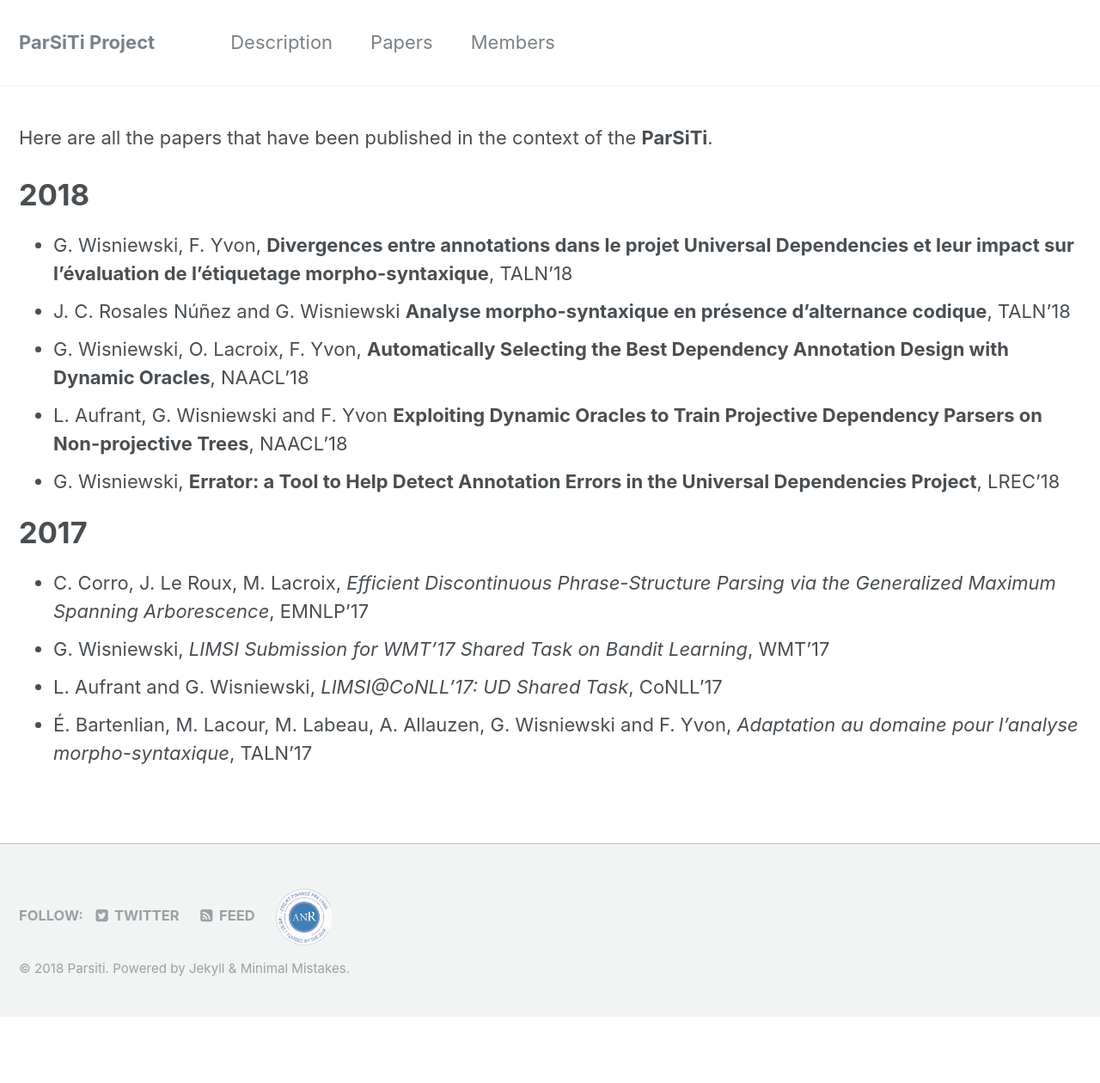
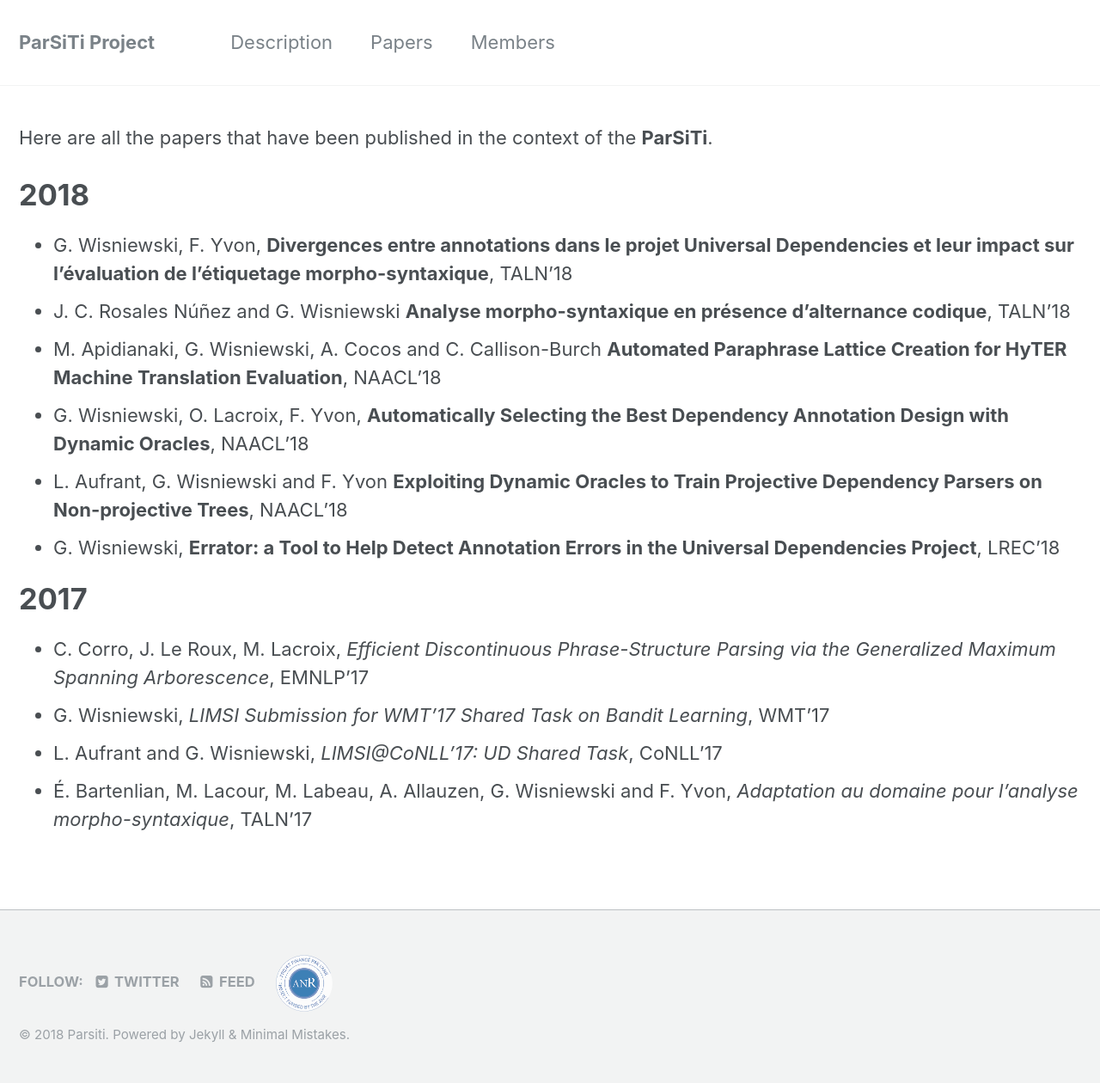
Before and after one commit to parsiti/parsiti.github.io, a Jekyll site: the page built from _pages/papers.md, in a window 1280 px wide. Shown: the whole page at 86% size. Built offline with Jekyll 4.4.1, drawn with Linux system fonts in a browser that asks for light colours; before the commit the page ends 1183 px from its top, so only the background shows below that.

Commit message:
mise à jour liste publi

```diff
--- a/_pages/papers.md
+++ b/_pages/papers.md
@@ -10,6 +10,7 @@ Here are all the papers that have been published in the context of the __ParSiTi
 
 - G. Wisniewski, F. Yvon, **Divergences entre annotations dans le projet Universal Dependencies et leur impact sur l’évaluation de l’étiquetage morpho-syntaxique**, TALN'18
 - J. C. Rosales Núñez and G. Wisniewski **Analyse morpho-syntaxique en présence d'alternance codique**, TALN'18
+- M. Apidianaki, G. Wisniewski, A. Cocos and C. Callison-Burch **Automated Paraphrase Lattice Creation for HyTER Machine Translation Evaluation**, NAACL'18
 - G. Wisniewski, O. Lacroix, F. Yvon, **Automatically Selecting the Best Dependency Annotation Design with Dynamic Oracles**, NAACL'18
 - L. Aufrant, G. Wisniewski and F. Yvon **Exploiting Dynamic Oracles to Train Projective Dependency Parsers on Non-projective Trees**, NAACL'18
 - G. Wisniewski, **Errator: a Tool to Help Detect Annotation Errors in the Universal Dependencies Project**, LREC'18
```
